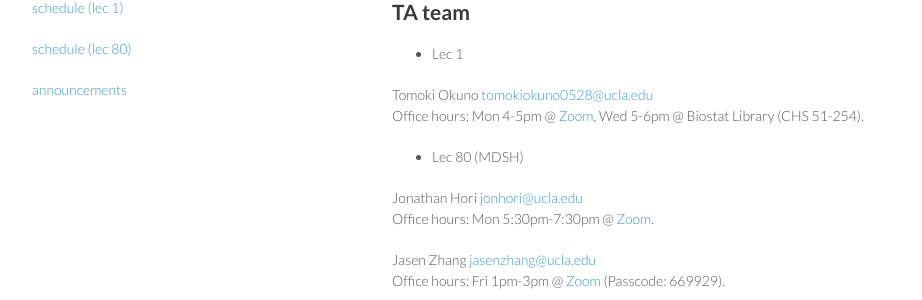
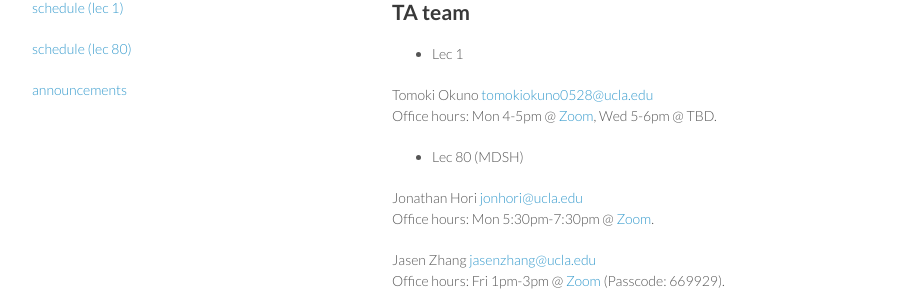
Before and after one commit to ucla-biostat-203b/2024winter, a Jekyll site: the page built from syllabus/syllabus.md, in a window 1280 px wide and 900 px high, scrolled down 373 px. Shown: the part 153-453 px from the top of the window, without its empty margins (178-1100 px from the left). Built offline with Jekyll 4.4.1, drawn with Linux system fonts in a browser that asks for light colours.

Commit message:
Tomoki TA OH location TBD

```diff
--- a/syllabus/syllabus.md
+++ b/syllabus/syllabus.md
@@ -29,7 +29,7 @@ Office hours:
 - Lec 1
 
 Tomoki Okuno <tomokiokuno0528@ucla.edu>\
-Office hours: Mon 4-5pm @ [Zoom](https://ucla.zoom.us/j/97770904876), Wed 5-6pm @ Biostat Library (CHS 51-254).
+Office hours: Mon 4-5pm @ [Zoom](https://ucla.zoom.us/j/97770904876), Wed 5-6pm @ TBD.
 
 - Lec 80 (MDSH)
 
```
